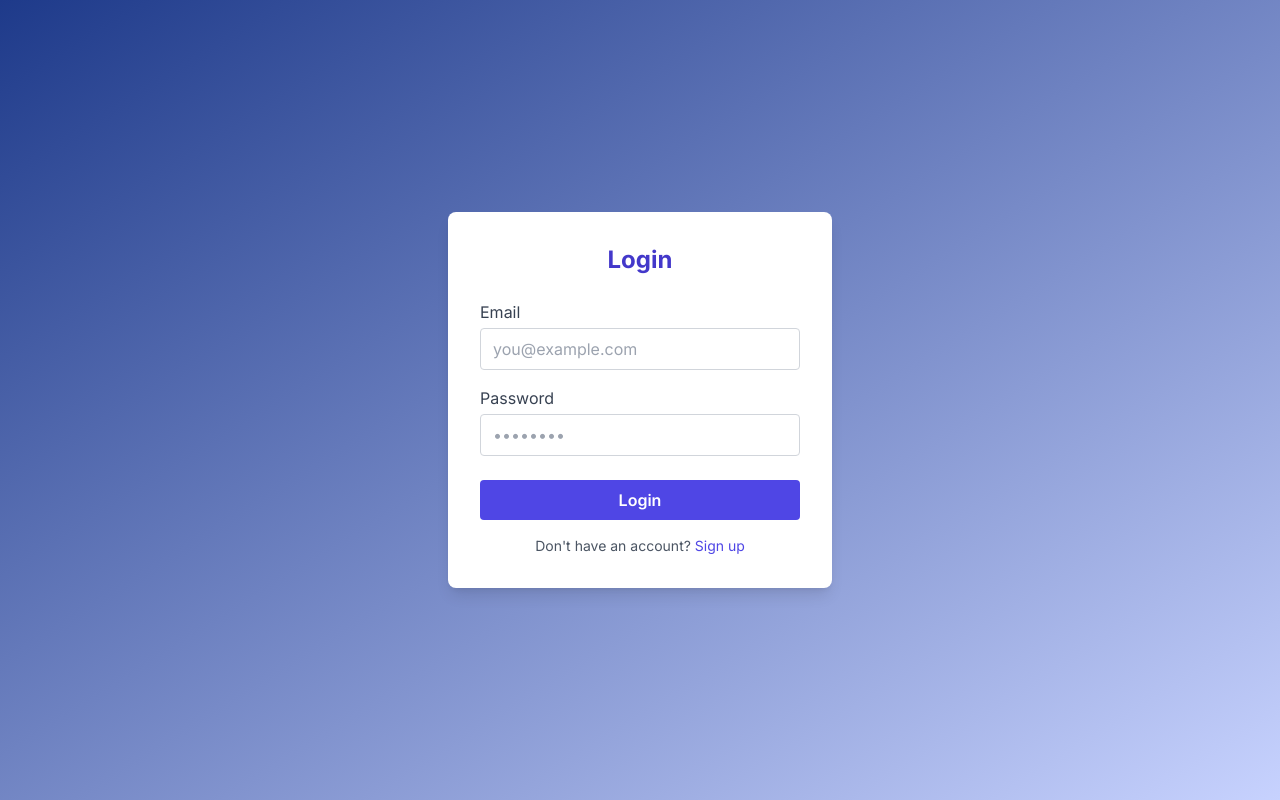
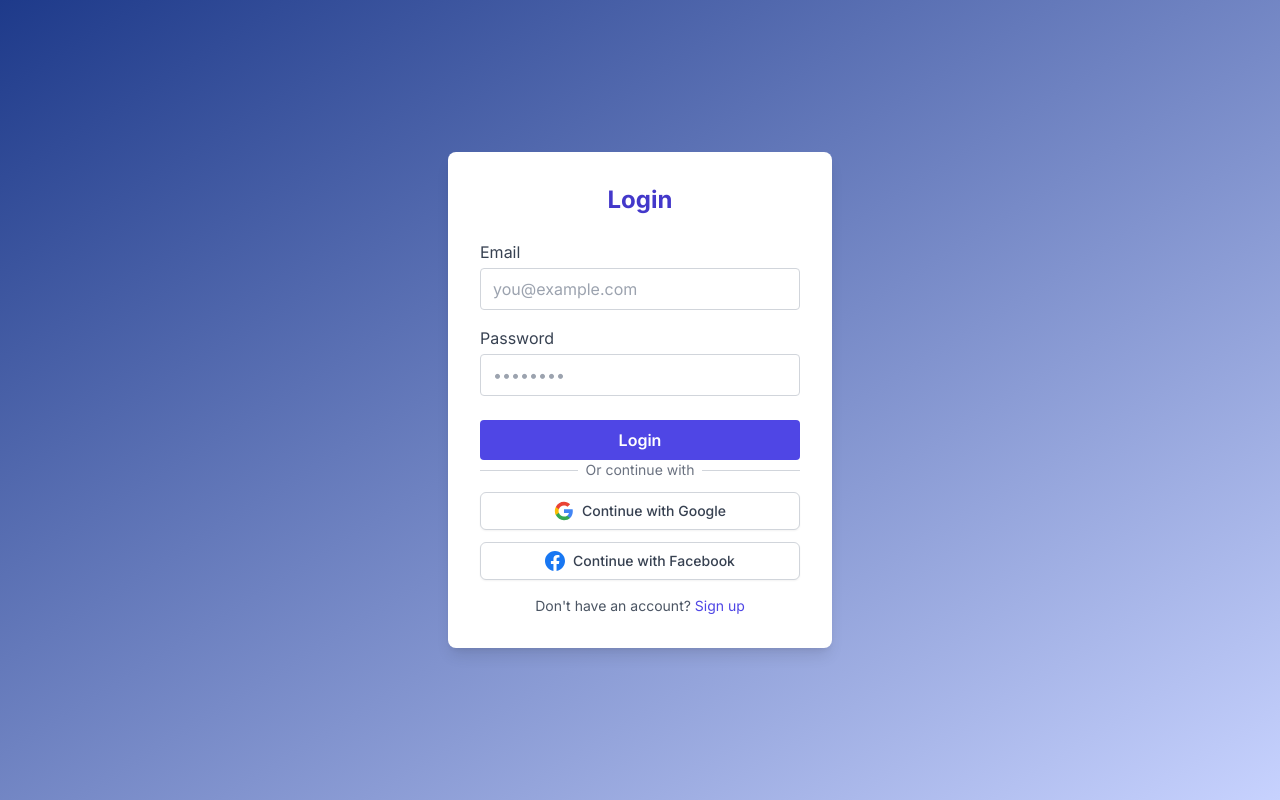
Before and after one commit to BitSmith5/snippet-manager, a Next.js app: page /login in a window 1280 px wide. Built offline with nearby package versions, Linux system fonts and the light colour scheme; no server answers.

Commit message:
Added Social Authorization
Still waiting on providers to test

```diff
--- a/src/app/login/page.tsx
+++ b/src/app/login/page.tsx
@@ -4,6 +4,7 @@ import { useRouter } from 'next/navigation';
 import { supabase } from '@/lib/supabase';
 import { loginSchema } from '@/types/snippet';
 import { validateData } from '@/lib/validation';
+import SocialLogin from '@/components/SocialLogin';
 
 export default function LoginPage() {
     const router = useRouter();
@@ -116,6 +117,13 @@ export default function LoginPage() {
                     {loading ? 'Logging in...' : 'Login'}
                 </button>
 
+                <SocialLogin
+                    onSuccess={() => router.push('/dashboard')}
+                    onError={setError}
+                    loading={loading}
+                    setLoading={setLoading}
+                />
+
                 <div className="mt-4 text-center">
                     <p className="text-sm text-gray-600 dark:text-gray-400">
                         Don&apos;t have an account?{' '}
--- a/src/app/signup/page.tsx
+++ b/src/app/signup/page.tsx
@@ -4,6 +4,7 @@ import { useRouter } from 'next/navigation';
 import { supabase } from '@/lib/supabase';
 import { signupSchema } from '@/types/snippet';
 import { validateData } from '@/lib/validation';
+import SocialLogin from '@/components/SocialLogin';
 
 export default function SignUpPage() {
     const router = useRouter();
@@ -140,6 +141,13 @@ export default function SignUpPage() {
                     </button>
                 </form>
 
+                <SocialLogin
+                    onSuccess={() => router.push('/dashboard')}
+                    onError={setError}
+                    loading={loading}
+                    setLoading={setLoading}
+                />
+
                 <div className="mt-4 text-center">
                     <p className="text-sm text-gray-600 dark:text-gray-400">
                         Already have an account?{' '}
--- a/src/components/SnippetCard.tsx
+++ b/src/components/SnippetCard.tsx
@@ -1,4 +1,5 @@
 import Link from 'next/link';
+import { useRouter } from 'next/navigation';
 import { Snippet } from '@/types/snippet';
 
 type SnippetCardProps = {
@@ -9,9 +10,17 @@ type SnippetCardProps = {
 };
 
 export default function SnippetCard({ snippet, showEditLink = true, compact = false, onLanguageClick }: SnippetCardProps) {
+  const router = useRouter();
+
+  const handleEditClick = (e: React.MouseEvent) => {
+    e.preventDefault();
+    e.stopPropagation();
+    router.push(`/snippets/${snippet.id}/edit`);
+  };
+
   return (
     <Link href={`/snippets/${snippet.id}`} className="block">
-      <div className={`bg-white dark:bg-gray-800 rounded-lg shadow p-6 hover:shadow-lg transition-shadow theme-transition ${compact ? 'p-4' : ''}`}>
+      <div className={`bg-white dark:bg-gray-800 rounded-lg shadow-md p-6 hover:shadow-lg transition-shadow theme-transition ${compact ? 'p-4' : ''}`}>
         <div className="flex justify-between items-start">
           <div>
             <h3 className={`font-medium text-gray-900 dark:text-white mb-2 ${compact ? 'text-sm' : 'text-lg'}`}>
@@ -49,13 +58,12 @@ export default function SnippetCard({ snippet, showEditLink = true, compact = fa
           </div>
 
           {showEditLink && (
-            <Link
-              href={`/snippets/${snippet.id}/edit`}
+            <button
+              onClick={handleEditClick}
               className="ml-4 text-indigo-600 dark:text-indigo-400 hover:text-indigo-800 dark:hover:text-indigo-300 text-sm font-medium"
-              onClick={(e) => e.stopPropagation()}
             >
               Edit
-            </Link>
+            </button>
           )}
         </div>
       </div>
--- /dev/null
+++ b/src/components/SocialLogin.tsx
@@ -0,0 +1,131 @@
+'use client';
+import { useState } from 'react';
+import { supabase } from '@/lib/supabase';
+
+interface SocialLoginProps {
+    onSuccess?: () => void;
+    onError?: (error: string) => void;
+    loading?: boolean;
+    setLoading?: (loading: boolean) => void;
+}
+
+export default function SocialLogin({ onSuccess, onError, loading, setLoading }: SocialLoginProps) {
+    const [isGoogleLoading, setIsGoogleLoading] = useState(false);
+    const [isFacebookLoading, setIsFacebookLoading] = useState(false);
+
+    const handleGoogleLogin = async () => {
+        setIsGoogleLoading(true);
+        setLoading?.(true);
+
+        try {
+            const { data, error } = await supabase.auth.signInWithOAuth({
+                provider: 'google',
+                options: {
+                    redirectTo: `${window.location.origin}/dashboard`
+                }
+            });
+
+            if (error) {
+                console.error('Google login error:', error);
+                onError?.(error.message);
+            } else {
+                console.log('Google login initiated:', data);
+                onSuccess?.();
+            }
+        } catch (err) {
+            console.error('Unexpected error during Google login:', err);
+            onError?.(err instanceof Error ? err.message : 'An unexpected error occurred');
+        } finally {
+            setIsGoogleLoading(false);
+            setLoading?.(false);
+        }
+    };
+
+    const handleFacebookLogin = async () => {
+        setIsFacebookLoading(true);
+        setLoading?.(true);
+
+        try {
+            const { data, error } = await supabase.auth.signInWithOAuth({
+                provider: 'facebook',
+                options: {
+                    redirectTo: `${window.location.origin}/dashboard`
+                }
+            });
+
+            if (error) {
+                console.error('Facebook login error:', error);
+                onError?.(error.message);
+            } else {
+                console.log('Facebook login initiated:', data);
+                onSuccess?.();
+            }
+        } catch (err) {
+            console.error('Unexpected error during Facebook login:', err);
+            onError?.(err instanceof Error ? err.message : 'An unexpected error occurred');
+        } finally {
+            setIsFacebookLoading(false);
+            setLoading?.(false);
+        }
+    };
+
+    return (
+        <div className="space-y-3">
+            <div className="relative">
+                <div className="absolute inset-0 flex items-center">
+                    <div className="w-full border-t border-gray-300 dark:border-gray-600" />
+                </div>
+                <div className="relative flex justify-center text-sm">
+                    <span className="px-2 bg-white dark:bg-gray-800 text-gray-500 dark:text-gray-400">
+                        Or continue with
+                    </span>
+                </div>
+            </div>
+
+            <button
+                onClick={handleGoogleLogin}
+                disabled={isGoogleLoading || loading}
+                className="w-full flex items-center justify-center px-4 py-2 border border-gray-300 dark:border-gray-600 rounded-md shadow-sm bg-white dark:bg-gray-700 text-sm font-medium text-gray-700 dark:text-gray-300 hover:bg-gray-50 dark:hover:bg-gray-600 focus:outline-none focus:ring-2 focus:ring-offset-2 focus:ring-indigo-500 disabled:opacity-50 transition-colors"
+            >
+                {isGoogleLoading ? (
+                    <div className="animate-spin rounded-full h-4 w-4 border-b-2 border-gray-700 dark:border-gray-300"></div>
+                ) : (
+                    <svg className="w-5 h-5 mr-2" viewBox="0 0 24 24">
+                        <path
+                            fill="#4285F4"
+                            d="M22.56 12.25c0-.78-.07-1.53-.2-2.25H12v4.26h5.92c-.26 1.37-1.04 2.53-2.21 3.31v2.77h3.57c2.08-1.92 3.28-4.74 3.28-8.09z"
+                        />
+                        <path
+                            fill="#34A853"
+                            d="M12 23c2.97 0 5.46-.98 7.28-2.66l-3.57-2.77c-.98.66-2.23 1.06-3.71 1.06-2.86 0-5.29-1.93-6.16-4.53H2.18v2.84C3.99 20.53 7.7 23 12 23z"
+                        />
+                        <path
+                            fill="#FBBC05"
+                            d="M5.84 14.09c-.22-.66-.35-1.36-.35-2.09s.13-1.43.35-2.09V7.07H2.18C1.43 8.55 1 10.22 1 12s.43 3.45 1.18 4.93l2.85-2.22.81-.62z"
+                        />
+                        <path
+                            fill="#EA4335"
+                            d="M12 5.38c1.62 0 3.06.56 4.21 1.64l3.15-3.15C17.45 2.09 14.97 1 12 1 7.7 1 3.99 3.47 2.18 7.07l3.66 2.84c.87-2.6 3.3-4.53 6.16-4.53z"
+                        />
+                    </svg>
+                )}
+                {isGoogleLoading ? 'Signing in...' : 'Continue with Google'}
+            </button>
+
+            <button
+                onClick={handleFacebookLogin}
+                disabled={isFacebookLoading || loading}
+                className="w-full flex items-center justify-center px-4 py-2 border border-gray-300 dark:border-gray-600 rounded-md shadow-sm bg-white dark:bg-gray-700 text-sm font-medium text-gray-700 dark:text-gray-300 hover:bg-gray-50 dark:hover:bg-gray-600 focus:outline-none focus:ring-2 focus:ring-offset-2 focus:ring-indigo-500 disabled:opacity-50 transition-colors"
+            >
+                {isFacebookLoading ? (
+                    <div className="animate-spin rounded-full h-4 w-4 border-b-2 border-gray-700 dark:border-gray-300"></div>
+                ) : (
+                    <svg className="w-5 h-5 mr-2" fill="#1877F2" viewBox="0 0 24 24">
+                        <path d="M24 12.073c0-6.627-5.373-12-12-12s-12 5.373-12 12c0 5.99 4.388 10.954 10.125 11.854v-8.385H7.078v-3.47h3.047V9.43c0-3.007 1.792-4.669 4.533-4.669 1.312 0 2.686.235 2.686.235v2.953H15.83c-1.491 0-1.956.925-1.956 1.874v2.25h3.328l-.532 3.47h-2.796v8.385C19.612 23.027 24 18.062 24 12.073z"/>
+                    </svg>
+                )}
+                {isFacebookLoading ? 'Signing in...' : 'Continue with Facebook'}
+            </button>
+        </div>
+    );
+}
```
Also changed, not shown: 1 other file (tests, documents, lock files or other folders).
